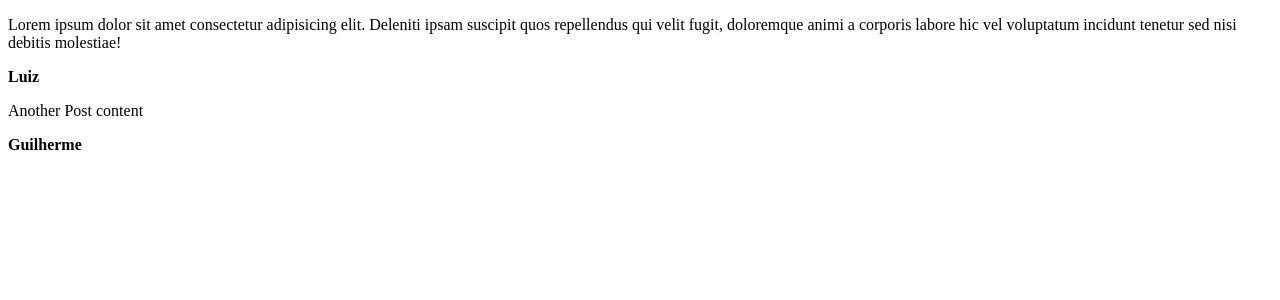
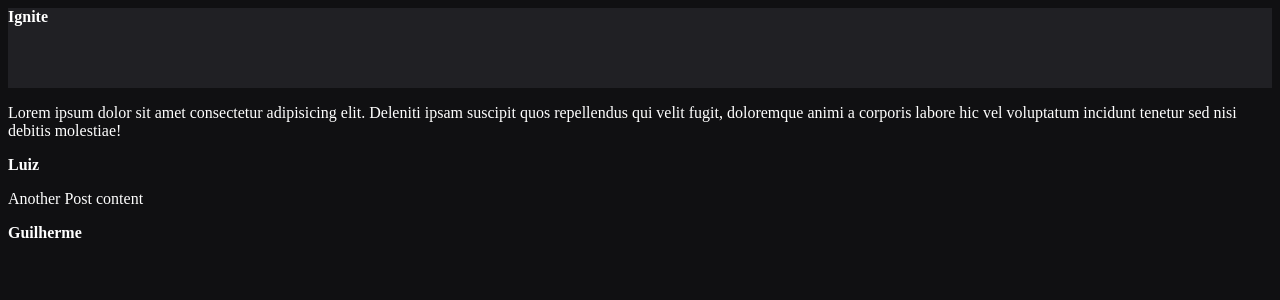
Before and after one commit to LuizPelegrini/reactjs-fundamentals, a React (Vite) app: page / in a window 1280 px wide. Shown: the top 300 px of the page. Built offline with nearby package versions, Linux system fonts and the light colour scheme.

Commit message:
add: Creating Header component and working with CSS Modules

```diff
--- a/src/App.jsx
+++ b/src/App.jsx
@@ -1,8 +1,11 @@
 import { Post } from './components/Post';
+import { Header } from './components/Header';
 
 export function App() {
   return (
     <div>
+      <Header />
+
       <Post
         author="Luiz"
         content="Lorem ipsum dolor sit amet consectetur adipisicing elit. Deleniti ipsam suscipit quos repellendus qui velit fugit, doloremque animi a corporis labore hic vel voluptatum incidunt tenetur sed nisi debitis molestiae!"
--- /dev/null
+++ b/src/components/Header/index.jsx
@@ -0,0 +1,9 @@
+import styles from './styles.module.css';
+
+export function Header() {
+  return (
+    <header className={styles.header}>
+      <strong>Ignite</strong>
+    </header>
+  );
+}
--- /dev/null
+++ b/src/components/Header/styles.module.css
@@ -0,0 +1,4 @@
+.header {
+  background-color: #202024;
+  height: 80px;
+}
--- /dev/null
+++ b/src/main.css
@@ -0,0 +1,4 @@
+body {
+  background-color: #101012;
+  color: #FFFFFF;
+}
--- a/src/main.jsx
+++ b/src/main.jsx
@@ -1,6 +1,8 @@
 import React from 'react'
 import ReactDOM from 'react-dom/client'
 import { App } from './App'
+
+import './main.css';
 
 ReactDOM.createRoot(document.getElementById('root')).render(
   <React.StrictMode>
```
Also changed, not shown: src/components/Post.jsx (line endings or trailing spaces).
